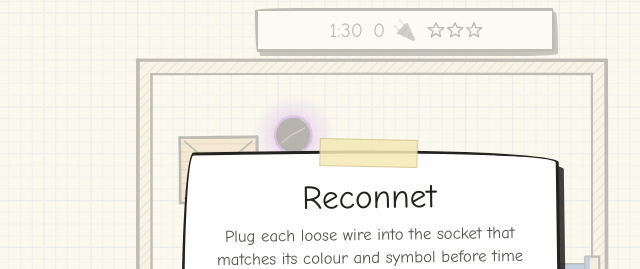
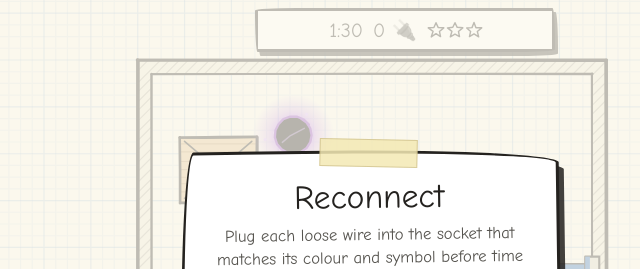
Before and after one commit to playstructs/structs-minigames, a plain HTML site: page reconnect/index.html in a window 1280 px wide. Shown: the top 269 px of the page, 268-908 px from the left. Drawn offline with Linux system fonts and the light colour scheme; animation ran at ten frames a second.

Commit message:
Reconnect Minigame Typo Fix

```diff
--- a/games.js
+++ b/games.js
@@ -32,8 +32,8 @@ export const GAMES = [
     formatScore: (s) => (s == null ? '--' : `${Math.floor(s / 60)}:${String(s % 60).padStart(2, '0')}`),
   },
   {
-    id: 'reconnet',
-    name: 'Reconnet',
+    id: 'reconnect',
+    name: 'Reconnect',
     tagline: 'Plug the loose wires back in. Mind the tears in space-time.',
     formatScore: (s) => (s == null ? '--' : `${s} wire${s === 1 ? '' : 's'}`),
   },
--- a/reconnet/game.js
+++ b/reconnect/game.js
@@ -6,7 +6,7 @@ import { GAMES } from '../games.js';
 
 // ---- Tuning --------------------------------------------------------------
 
-const GAME_ID = 'reconnet';
+const GAME_ID = 'reconnect';
 const STAR_WIRES = [3, 6, 9]; // wires reconnected for 1, 2 and 3 stars
 const TIME_LIMIT = 90; // seconds
 const CLEAR_BONUS = 10; // seconds added for clearing a board
@@ -1205,7 +1205,7 @@ function showStart() {
   const card = document.createElement('div');
   card.className = 'card';
   card.innerHTML = `
-    <h1>Reconnet</h1>
+    <h1>Reconnect</h1>
     <p>Plug each loose wire into the socket that matches its colour and symbol before time runs out.</p>
     <p class="subtle"><b>Drag</b> anywhere to move your bot. Press <b>Grab</b> to grab the wire nearest its claw, anywhere along it, and <b>Release</b> to let go. Wires are stiff and can't stretch, and they snag on crates.<br>Keyboard: arrows / WASD to move, Space to grab or release.</p>
     <p class="subtle">Don't let your bot or a wire touch a <b style="color:#8a3fc4">space-time tear</b> or a <b>hole</b>. Clear a board for +${CLEAR_BONUS}s.</p>
@@ -1283,7 +1283,7 @@ layout();
 showStart();
 
 if (new URLSearchParams(location.search).has('debug')) {
-  window.reconnet = {
+  window.reconnect = {
     get state() { return state; },
     start,
     consts: { W, H, SEG, REACH, SNAP, BOT_SPEED, PARTS, WALL },
--- a/reconnet/index.html
+++ b/reconnect/index.html
@@ -4,7 +4,7 @@
   <meta charset="utf-8">
   <meta name="viewport" content="width=device-width, initial-scale=1, viewport-fit=cover">
   <meta name="theme-color" content="#fbf8ee">
-  <title>Reconnet</title>
+  <title>Reconnect</title>
   <link rel="stylesheet" href="../shared/ui.css">
   <style>
     .hud {
```
Also changed, not shown: 2 other files.
